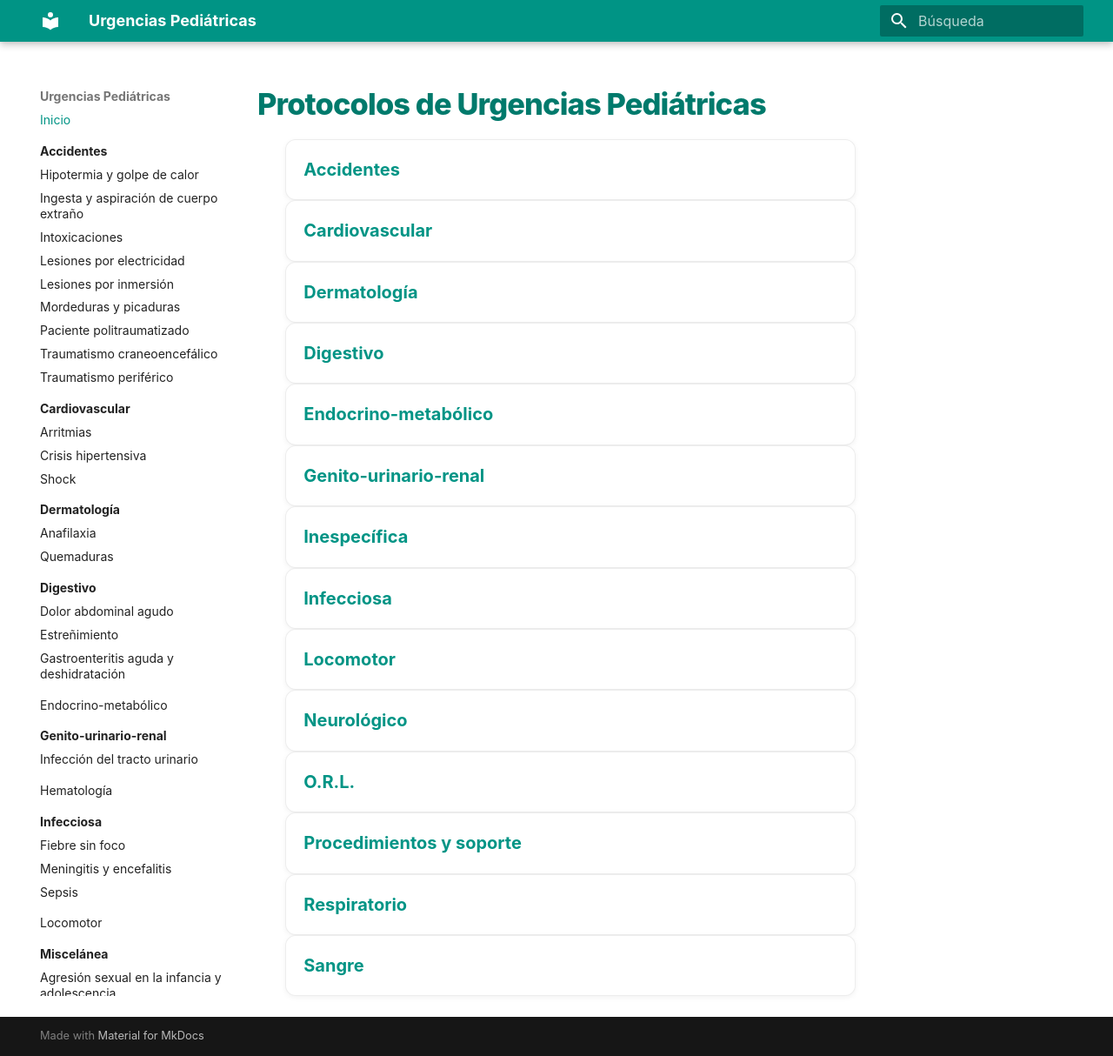
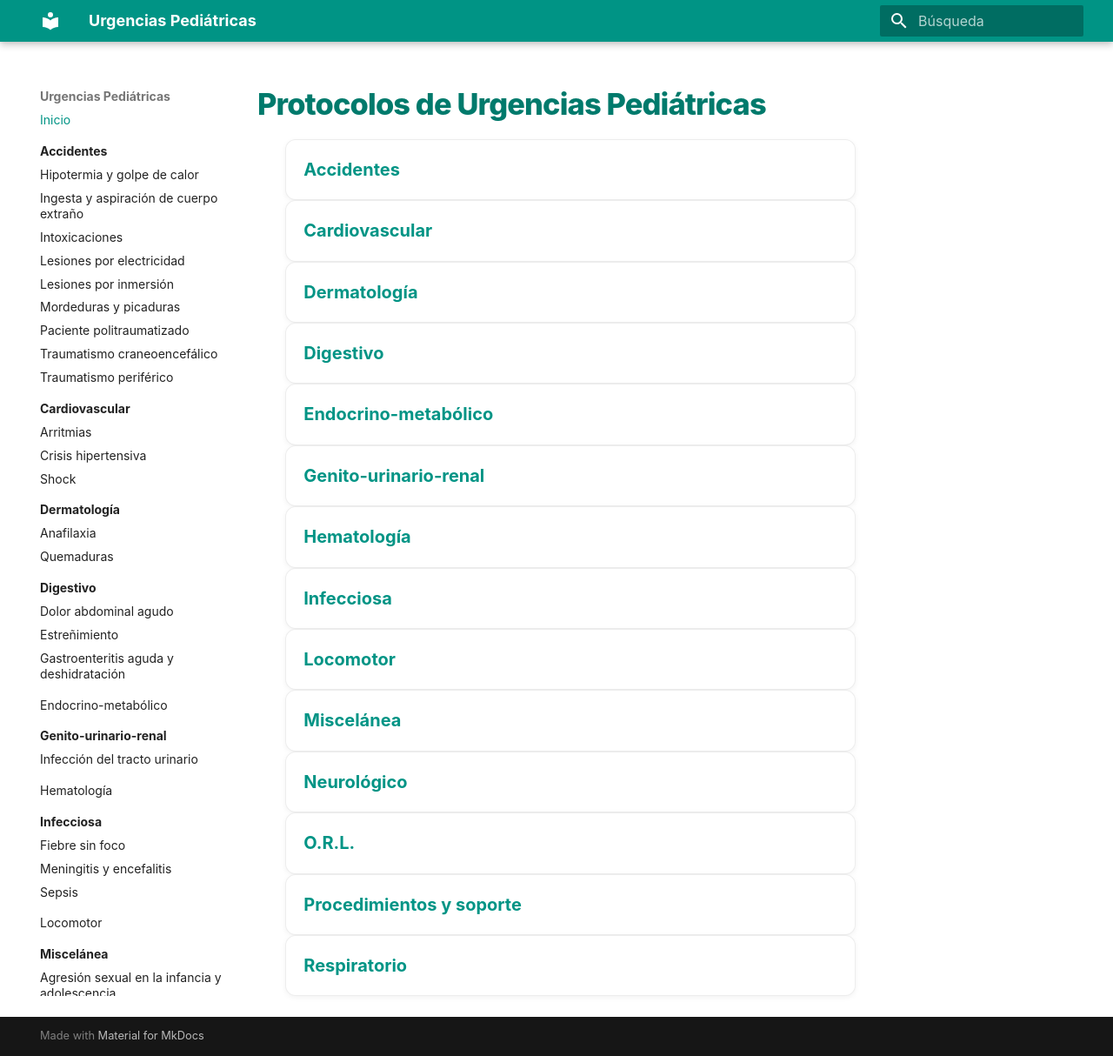
Before and after one commit to gonzaloares/urgencias-pediatricas, an MkDocs documentation site: the page built from docs/index.md, in a window 1280 px wide and 1214 px high. Shown: the whole window at 87% size. Built offline with MkDocs 1.6.1 and Material for MkDocs 9.7.7, drawn with Linux system fonts in a browser that asks for light colours.

Commit message:
Renombra categorías en portada

```diff
--- a/docs/index.md
+++ b/docs/index.md
@@ -8,13 +8,13 @@
 - [Digestivo](digestivo/index.md)
 - [Endocrino-metabólico](endocrino/index.md)
 - [Genito-urinario-renal](nefrologia/index.md)
-- [Inespecífica](inespecifica/index.md)
+- [Hematología](sangre/index.md)
 - [Infecciosa](infeccioso/index.md)
 - [Locomotor](locomotor/index.md)
+- [Miscelánea](inespecifica/index.md)
 - [Neurológico](neurologia/index.md)
 - [O.R.L.](orl/index.md)
 - [Procedimientos y soporte](procedimientos/index.md)
 - [Respiratorio](respiratorio/index.md)
-- [Sangre](sangre/index.md)
 
 </div>
```
